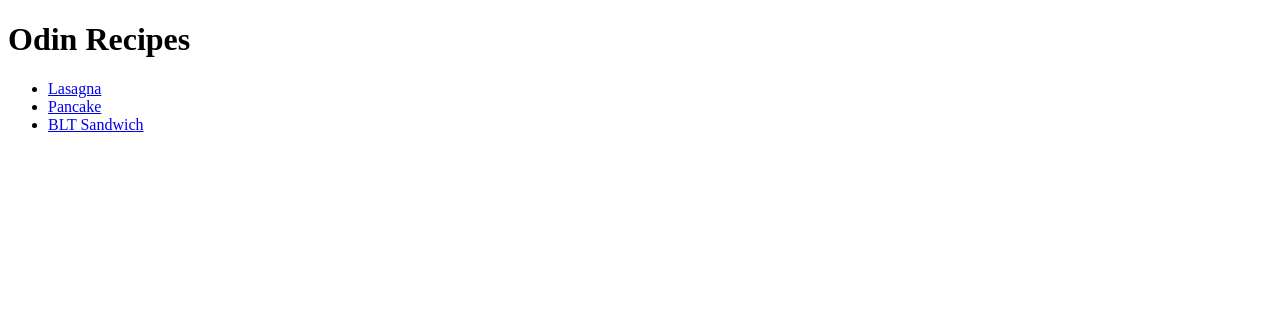
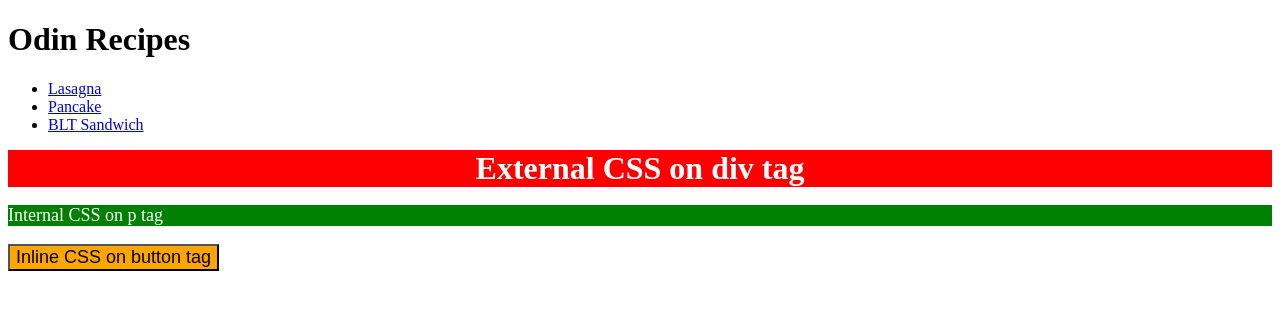
Before and after one commit to pseudoGit/odin-recipes, a plain HTML site: page index.html in a window 1280 px wide. Drawn offline with Linux system fonts and the light colour scheme.

Commit message:
Apply css-exercise-01

```diff
--- a/index.html
+++ b/index.html
@@ -5,6 +5,14 @@
     <meta http-equiv="X-UA-Compatible" content="IE=edge">
     <meta name="viewport" content="width=device-width, initial-scale=1.0">
     <title>Document</title>
+    <link rel="stylesheet" href="styles.css">
+    <style>
+        p {
+            background-color: green;
+            color:white;
+            font-size: 18px;
+        }
+    </style>
 </head>
 <body>
     <h1>Odin Recipes</h1>
@@ -13,5 +21,8 @@
         <li><a href="./recipes/pancake.html">Pancake</a></li>
         <li><a href="./recipes/blt.html">BLT Sandwich</a></li>
     </ul>
+    <div>External CSS on div tag</div>
+    <p>Internal CSS on p tag</p>
+    <button type="button" style="background-color: orange; font-size: 18px;">Inline CSS on button tag</button>
 </body>
 </html>
--- /dev/null
+++ b/styles.css
@@ -0,0 +1,9 @@
+/* styles.css */
+
+div {
+    background-color: red;
+    color: white;
+    font-size: 32px;
+    text-align: center;
+    font-weight: bold;
+}
```
Also changed, not shown: recipes/blt.html (+1 -0 lines), recipes/lasagna.html (+1 -0 lines), recipes/pancake.html (+1 -0 lines).
